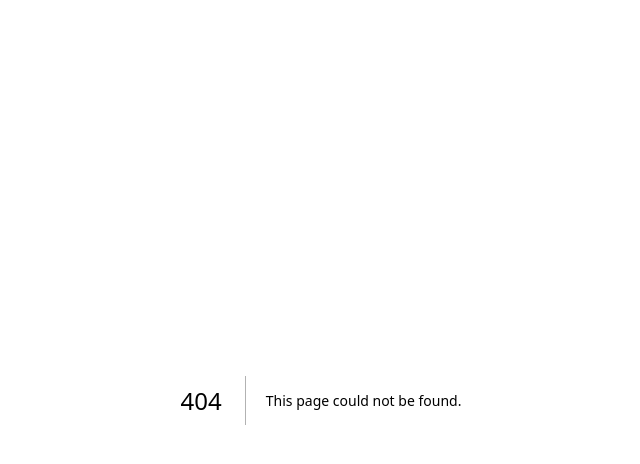
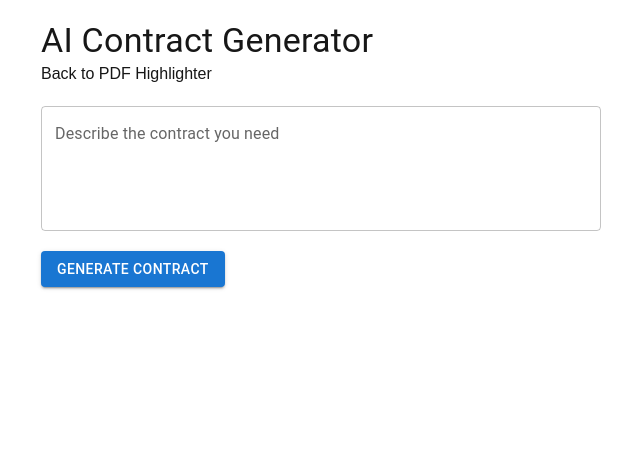
Before and after one commit to victorpolisetty/SignFlow, a Next.js app: page /contract-generator in a window 1280 px wide. Before the commit this address had no page. Shown: the top 464 px of the page, without its empty margins (319-959 px from the left). Built offline with nearby package versions, Linux system fonts and the light colour scheme.

Commit message:
contract generation using natural language

```diff
--- a/package.json
+++ b/package.json
@@ -9,6 +9,10 @@
     "lint": "next lint"
   },
   "dependencies": {
+    "@emotion/react": "^11.14.0",
+    "@emotion/styled": "^11.14.0",
+    "@mui/icons-material": "^6.4.2",
+    "@mui/material": "^6.4.2",
     "@react-pdf-viewer/core": "^3.12.0",
     "@react-pdf-viewer/highlight": "^3.12.0",
     "next": "15.1.6",
--- /dev/null
+++ b/src/app/contract-generator/page.tsx
@@ -0,0 +1,90 @@
+"use client";
+
+import { useState } from "react";
+import axios from "axios";
+import { Button, TextField, CircularProgress, Typography } from "@mui/material";
+import { useRouter } from "next/navigation";
+
+export default function Page() {
+    const router = useRouter();
+    const [userInput, setUserInput] = useState("");
+    const [contract, setContract] = useState("");
+    const [loading, setLoading] = useState(false);
+    const [pdfUrl, setPdfUrl] = useState<string | null>(null); // ✅ Allow both string and null
+
+    const handleGenerateContract = async () => {
+        if (!userInput) return alert("Enter contract details!");
+
+        setLoading(true);
+        try {
+            const response = await axios.post("http://127.0.0.1:5000/auth/generate_contract", { text: userInput });
+            setContract(response.data.contract);
+        } catch (error) {
+            console.error("Error generating contract:", error);
+        }
+        setLoading(false);
+    };
+
+    const handleGeneratePDF = async () => {
+        setLoading(true);
+        try {
+            const response = await axios.post("http://127.0.0.1:5000/auth/generate_pdf", { contract });
+
+            if (response.status === 200 && response.data.pdf_url) {
+                setPdfUrl(`http://127.0.0.1:5000/auth/${response.data.pdf_url}`);
+            } else {
+                console.error("Unexpected response:", response);
+            }
+        } catch (error) {
+            console.error("Error generating PDF:", error);
+        }
+        setLoading(false);
+    };
+
+    return (
+        <div style={{ maxWidth: "600px", margin: "auto", padding: "20px" }}>
+            <Typography variant="h4">AI Contract Generator</Typography>
+
+            {/* Back to Home Button */}
+            <button
+                onClick={() => router.push("/")}
+                className="mb-4 px-4 py-2 bg-gray-500 text-white rounded"
+            >
+                Back to PDF Highlighter
+            </button>
+
+            <TextField
+                label="Describe the contract you need"
+                multiline
+                rows={4}
+                fullWidth
+                variant="outlined"
+                value={userInput}
+                onChange={(e) => setUserInput(e.target.value)}
+                style={{ marginTop: "20px" }}
+            />
+            <Button variant="contained" color="primary" onClick={handleGenerateContract} style={{ marginTop: "20px" }}>
+                Generate Contract
+            </Button>
+
+            {loading && <CircularProgress style={{ marginTop: "20px" }} />}
+
+            {contract && (
+                <div>
+                    <Typography variant="h6" style={{ marginTop: "20px" }}>Generated Contract</Typography>
+                    <pre style={{ backgroundColor: "#f4f4f4", padding: "10px" }}>{contract}</pre>
+
+                    <Button variant="contained" color="secondary" onClick={handleGeneratePDF} style={{ marginTop: "20px" }}>
+                        Generate PDF
+                    </Button>
+
+                    {pdfUrl && (
+                        <div style={{ marginTop: "20px" }}>
+                            <a href={pdfUrl} download="contract.pdf">Download Contract PDF</a>
+                        </div>
+                    )}
+                </div>
+            )}
+        </div>
+    );
+}
```
Also changed, not shown: src/app/page.tsx (+10 -0 lines), 1 other file (tests, documents, lock files or other folders).
